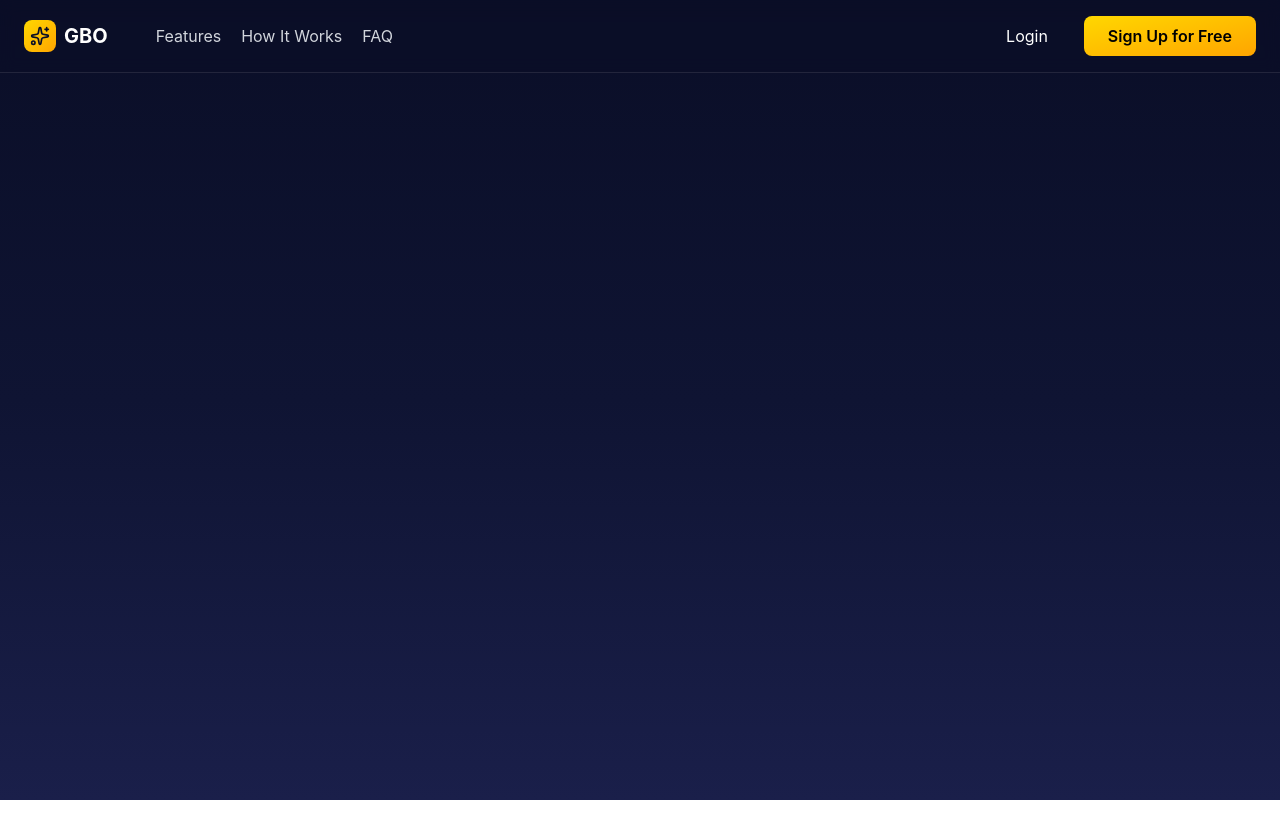
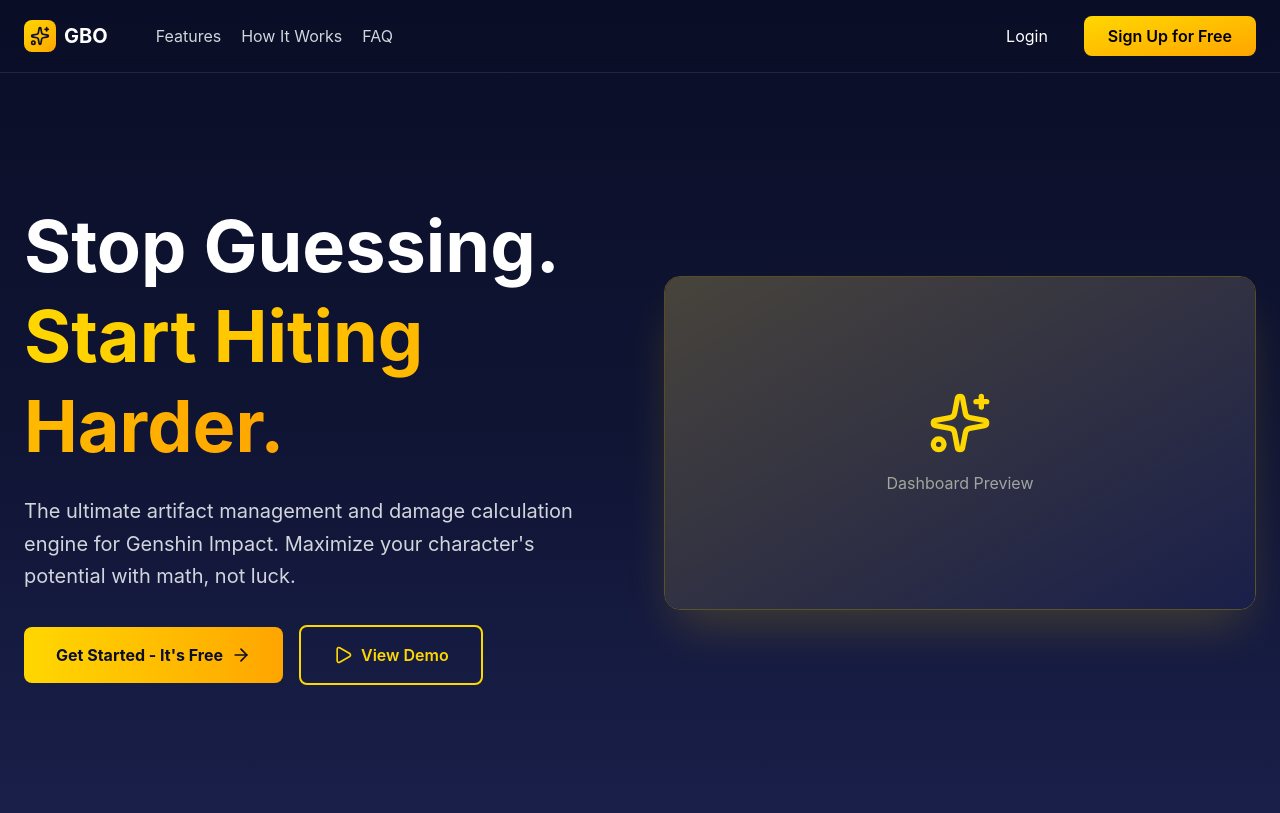
Before and after one commit to vion-15/GBO-Monarch, a React (Vite) app in the folder frontend/: page / in a window 1280 px wide. Built offline with nearby package versions, Linux system fonts and the light colour scheme.

Commit message:
feat: Complete UI Landing Page Section: First

```diff
--- a/frontend/package.json
+++ b/frontend/package.json
@@ -12,6 +12,7 @@
   "dependencies": {
     "@tailwindcss/vite": "^4.3.0",
     "lucide-react": "^1.3.0",
+    "motion": "^12.39.0",
     "react": "^19.2.6",
     "react-dom": "^19.2.6",
     "react-router": "^7.15.1",
--- a/frontend/src/pages/LandingPage.jsx
+++ b/frontend/src/pages/LandingPage.jsx
@@ -1,9 +1,61 @@
 import Header from "../components/Header";
+import { Play, ArrowRight, Sparkles } from "lucide-react";
+import { motion } from "motion/react";
 
 export default function LandingPage() {
     return (
-        <div className="min-h-screen bg-linear-to-b from-[#0a0e27] via-[#0f1433] to-[#1a1f4a]">
+        <div className='min-h-screen bg-linear-to-b from-[#0a0e27] via-[#0f1433] to-[#1a1f4a]'>
+            {/* Header */}
             <Header />
+
+            {/* section: Awal */}
+            <section className='mx-auto px-6 py-20 max-w-7xl md:py-32'>
+                <div className="grid md:grid-cols-2 gap-12 items-center">
+                    <motion.div
+                        initial={{ opacity: 0, y: 20 }}
+                        animate={{ opacity: 1, y: 0 }}
+                        transition={{ duration: 0.6 }}
+                    >
+                        <h1 className='text-white font-bold text-5xl md:text-7xl mb-6 leading-tight'>Stop Guessing.
+                            <br />
+                            <span className="text-transparent bg-clip-text
+                            bg-linear-to-r from-[#FFD700] to-[#FFA500]">Start Hiting Harder.</span>
+                        </h1>
+                        <p className="text-gray-300 text-xl mb-8 leading-relaxed">The ultimate artifact management and damage calculation engine for Genshin Impact.
+                            Maximize your character's potential with math, not luck.</p>
+                        <div className="flex flex-col sm:flex-row items-center gap-4">
+                            <button className="px-8 py-4 bg-linear-to-r
+                            from-[#FFD700] to-[#FFA500] text-[#0a0e27] rounded-lg font-bold flex items-center justify-center gap-2
+                            hover:shadow-2xl hover:shadow-[#FFD700]/50 transition-all group">
+                                Get Started - It's Free
+                                <ArrowRight className="w-5 h-5 group-hover:translate-x-1 transition-transform" />
+                            </button>
+                            <button className="flex items-center justify-center gap-2 border-2 border-[#FFD700]
+                            text-[#FFD700] px-8 py-4 rounded-lg font-semibold hover:bg-[#FFD700]/10 transition-all">
+                                <Play className="w-5 h-5" />
+                                View Demo
+                            </button>
+                        </div>
+                    </motion.div>
+                    <motion.div
+                        initial={{ opacity: 0, scale: 0.95 }}
+                        animate={{ opacity: 1, scale: 1 }}
+                        transition={{ duration: 0.6, delay: 0.2 }}
+                        className="relative"
+                    >
+                        <div className="relative rounded-2xl overflow-hidden border border-[#FFD700]/30 shadow-2xl shadow-[#FFD700]/20">
+                            <div className="absolute inset-0 bg-linear-to-br from-[#FFD700]/20 to-transparent"></div>
+                            <div className="bg-[#1a1f4a] p-8 flex justify-center items-center aspect-video">
+                                <div className="text-center">
+                                    <Sparkles className="w-16 h-16 text-[#FFD700] mb-4 mx-auto" />
+                                    <p className="text-gray-400">Dashboard Preview</p>
+                                </div>
+                            </div>
+                        </div>
+                        <div className="absolute -z-10 inset-0 bg-linear-to-r from-[#FFD700] to-[#FFA500] blur-3xl opacity-20 scale-90"></div>
+                    </motion.div>
+                </div>
+            </section>
         </div>
     )
 }
```
Also changed, not shown: 1 other file (tests, documents, lock files or other folders).
